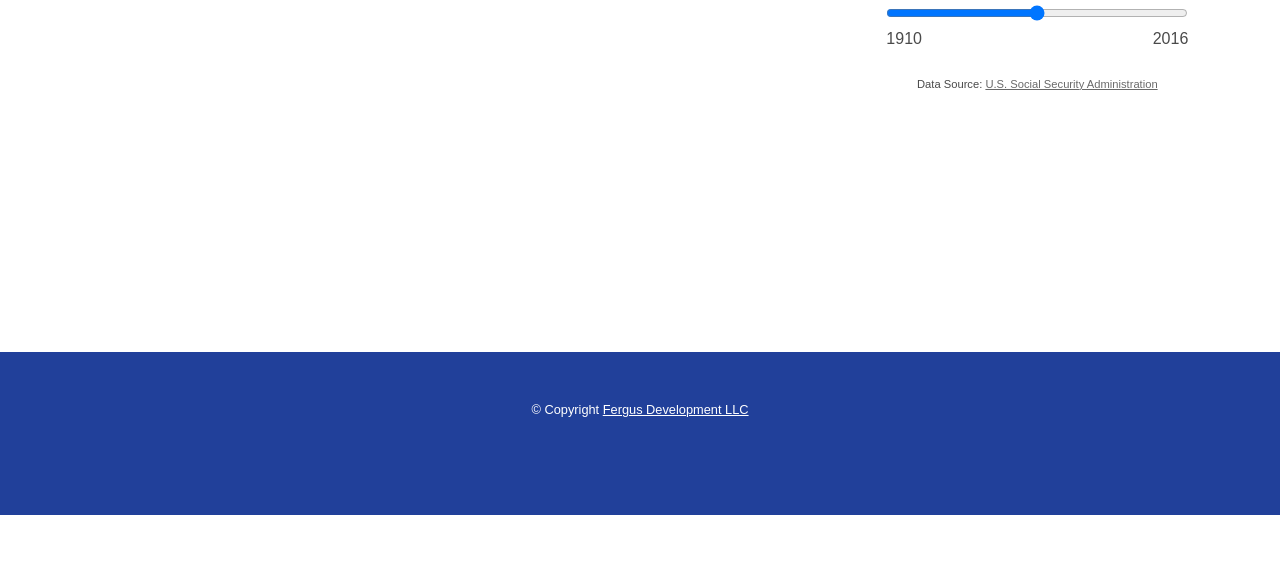
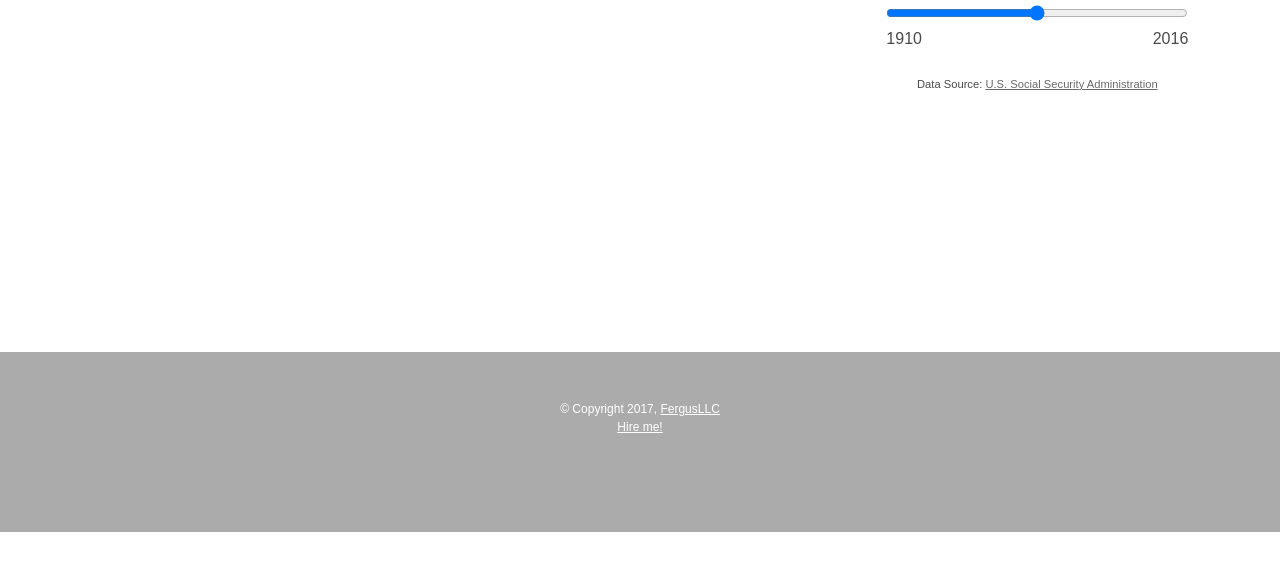
Before and after one commit to FergusDevelopmentLLC/top-names, a plain HTML site: page index.html in a window 1280 px wide. Shown: the part 159-730 px from the top of the page. Drawn offline with nearby package versions, Linux system fonts and the light colour scheme; no server answers; a script that the page names is missing; a web font is replaced by a local one.

Commit message:
moved social icons, improved footer

```diff
--- a/css/custom.css
+++ b/css/custom.css
@@ -119,13 +119,13 @@
 }
 
 .footer-content {
-  color:#fff;
-  font-size:.8em;
+  color: #ffffff;
+  font-size: .75em;
 }
 
 .footer-content a {
-  color:#fff;
-  text-decoration:underline;
+  color: #ffffff;
+  text-decoration: underline;
 }
 
 .hero .container {
--- a/index.html
+++ b/index.html
@@ -91,7 +91,6 @@
 							</div>
 						</div>
 						<div class="column is-12">
-							<div class="sharethis-inline-share-buttons"></div>
 							<div id='about-legend-wrapper'>
 								Data Source: <a href='https://www.ssa.gov/oact/babynames/limits.html' target='_blank'>U.S. Social Security Administration</a><br/>
 							</div>
@@ -105,8 +104,9 @@
 	<footer class="footer">
 		<div class="container">
 			<div class="content has-text-centered footer-content">
+				<div class="sharethis-inline-share-buttons"></div>
 				<p>
-					&copy; Copyright <span id='copyright-year'></span> <a href='https://fergusdevelopmentllc.github.io/'>Fergus Development LLC</a>
+					&copy; Copyright <span id='copyright-year'></span>, <a href='https://fergusdevelopmentllc.github.io/'>FergusLLC</a><br/><a href='https://fergusdevelopmentllc.github.io/contact.html'>Hire me!</a>
 				</p>
 			</div>
 		</div>
@@ -164,6 +164,8 @@
 				pie_margin_right = 0;
 
 	  var css_color_names = ["sandybrown","cyan","aquamarine","burlywood","cadetblue","chartreuse","coral","cornflowerblue","cyan","darkgoldenrod","darkkhaki","darkorange","darksalmon","darkseagreen","darkturquoise","deepskyblue","gold","goldenrod","greenyellow","hotpink","khaki","lawngreen","lightblue","lightcoral","lightgreen","lightpink","lightsalmon","lightseagreen","lightskyblue","lightsteelblue","lime","limegreen","mediumaquamarine","#e6c2ef","mediumpurple","mediumseagreen","mediumspringgreen","mediumturquoise","orange","orchid","palegoldenrod","palegreen","paleturquoise","palevioletred","peru","pink","plum","powderblue","rosybrown","salmon","#ffb3b3","skyblue","#eed7f4","springgreen","tan","tomato","turquoise","violet","wheat","yellow","yellowgreen"];
+
+		d3.select('#copyright-year').html((new Date()).getFullYear());
 
 		d3.selectAll('.about-link').on('click', function() {
 			d3.selectAll('.modal').classed('is-active', true);
```
Also changed, not shown: css/bulma.css.
